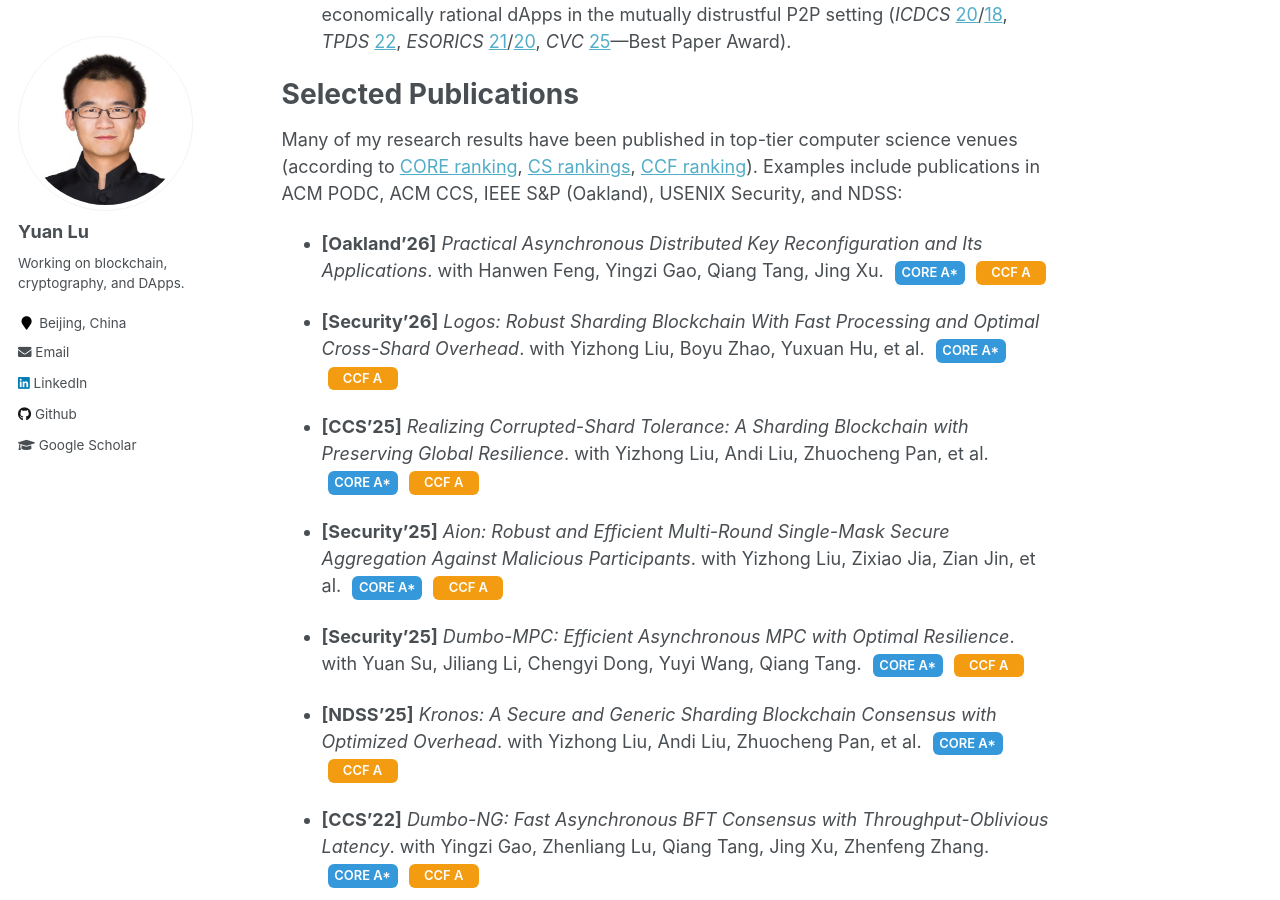
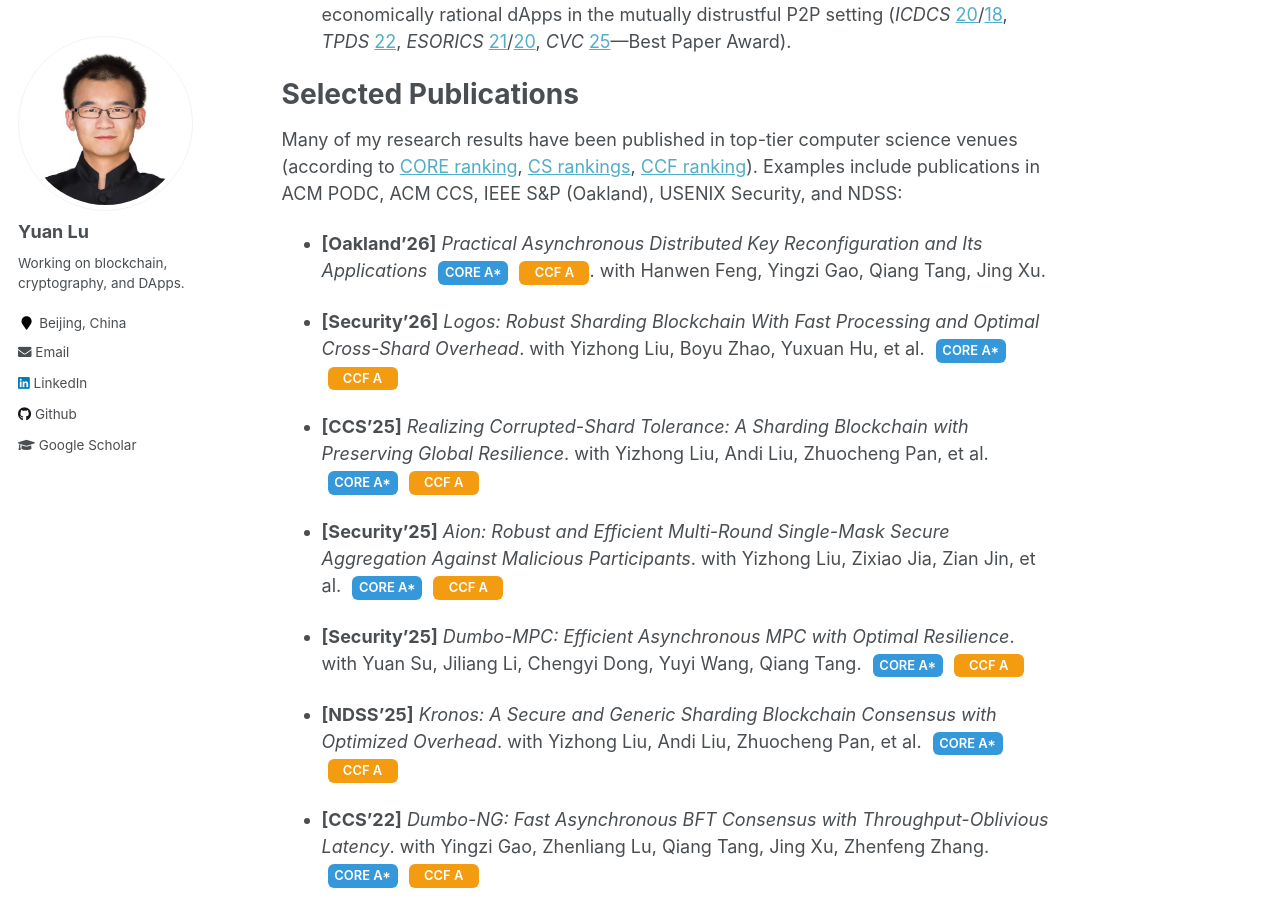
Before and after one commit to yylluu/yylluu.github.io, a Jekyll site: the page built from _pages/about.md, in a window 1280 px wide and 900 px high, scrolled down 795 px. Built offline with Jekyll 4.4.1, drawn with Linux system fonts in a browser that asks for light colours.

Commit message:
Update about.md

```diff
--- a/_pages/about.md
+++ b/_pages/about.md
@@ -29,9 +29,11 @@ Selected Publications
 
 Many of my research results have been published in top-tier computer science venues (according to [CORE ranking](https://portal.core.edu.au/conf-ranks/), [CS rankings](https://csrankings.org/), [CCF ranking](https://www.ccf.org.cn/en/Bulletin/2019-05-13/663884.shtml)). Examples include publications in ACM PODC, ACM CCS, IEEE S&P (Oakland), USENIX Security, and NDSS:
 
-- **[Oakland’26]** *Practical Asynchronous Distributed Key Reconfiguration and Its Applications*. with Hanwen Feng, Yingzi Gao, Qiang Tang, Jing Xu.
+- **[Oakland’26]** *Practical Asynchronous Distributed Key Reconfiguration and Its Applications*
 <span class="pub-badge badge-core">CORE A*</span>
-<span class="pub-badge badge-ccf">CCF A</span>
+<span class="pub-badge badge-ccf">CCF A</span>.
+with Hanwen Feng, Yingzi Gao, Qiang Tang, Jing Xu.
+
 
 - **[Security’26]** *Logos: Robust Sharding Blockchain With Fast Processing and Optimal Cross-Shard Overhead*. with Yizhong Liu, Boyu Zhao, Yuxuan Hu, et al.
 <span class="pub-badge badge-core">CORE A*</span>
```
